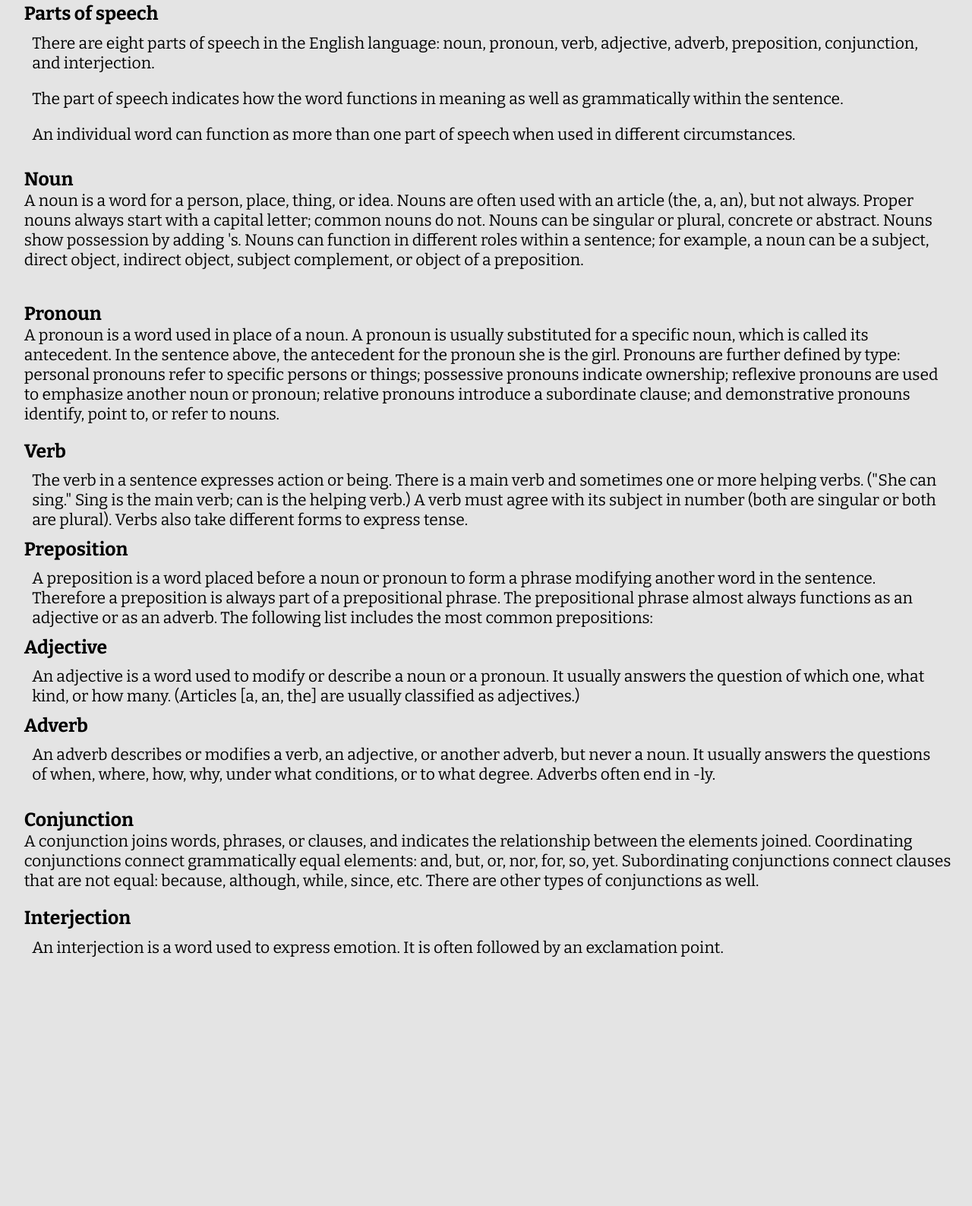
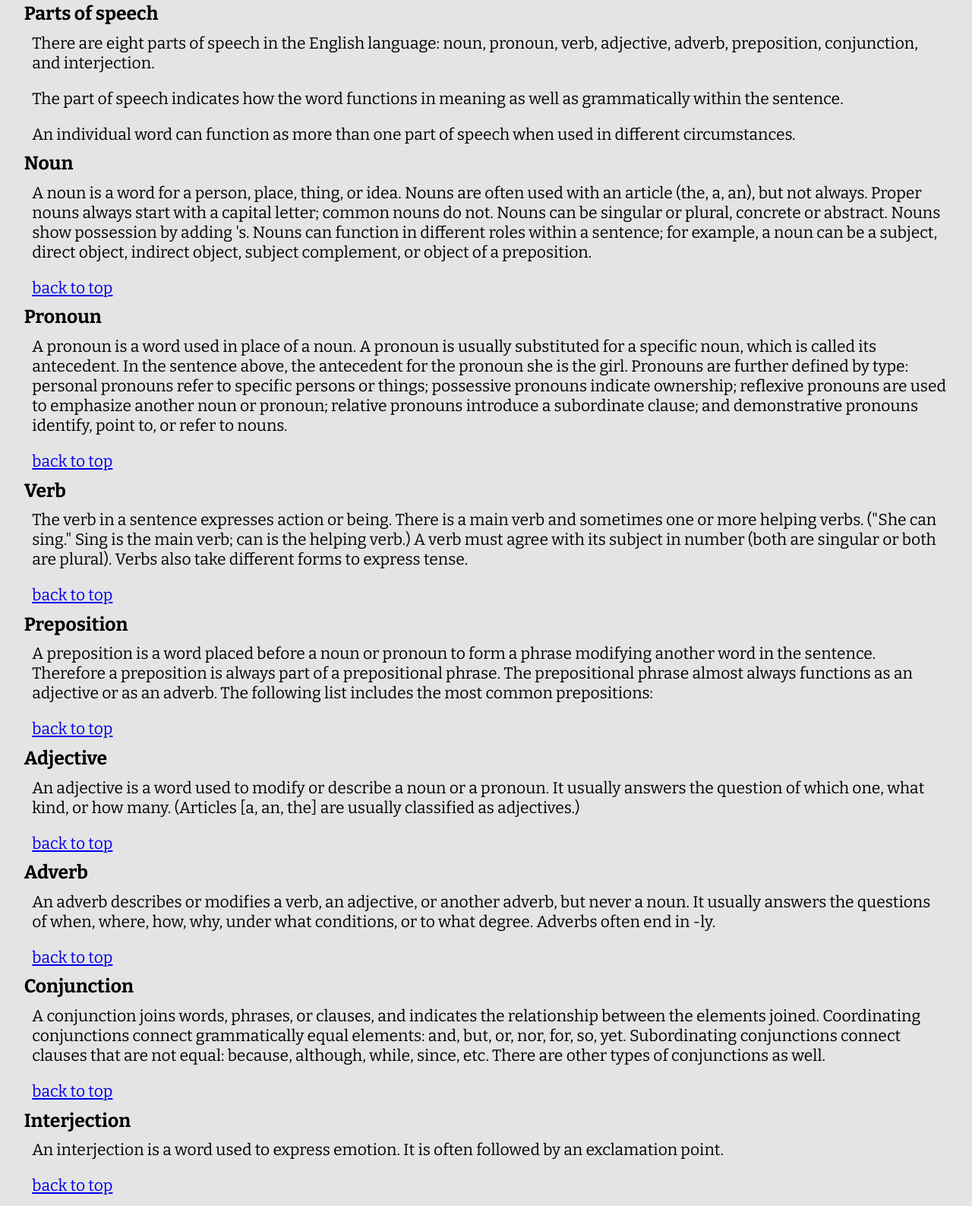
Before and after one commit to sasiqwerty/netfy, a plain HTML site: page index.html in a window 1280 px wide. Shown: the part 272-1859 px from the top of the page at 76% size. Before the commit the page ends 1563 px from the top, so only its background shows below. Drawn offline with nearby package versions, Linux system fonts and the light colour scheme.

Commit message:
testing links and stuff

```diff
--- a/index.html
+++ b/index.html
@@ -59,9 +59,8 @@
         An individual word can function as more than one part of speech when
         used in different circumstances.
       </p>
-
-      <p id="noun-info">
-        <h3>Noun</h3>
+      <h3 id="noun-info">Noun</h3>
+      <p>
         A noun is a word for a person, place, thing, or idea. Nouns are often
         used with an article (the, a, an), but not always. Proper nouns always
         start with a capital letter; common nouns do not. Nouns can be singular
@@ -70,8 +69,9 @@
         noun can be a subject, direct object, indirect object, subject
         complement, or object of a preposition.
       </p>
-      <p id="pronoun-info">
-        <h3>Pronoun</h3>
+      <p><a href="#">back to top</a></p>
+      <h3 id="pronoun-info">Pronoun</h3>
+      <p>
         A pronoun is a word used in place of a noun. A pronoun is usually
         substituted for a specific noun, which is called its antecedent. In the
         sentence above, the antecedent for the pronoun she is the girl. Pronouns
@@ -81,7 +81,8 @@
         introduce a subordinate clause; and demonstrative pronouns identify,
         point to, or refer to nouns.
       </p>
-      <h3>Verb</h3>
+      <p><a href="#">back to top</a></p>
+      <h3 id="verb-info">Verb</h3>
       <p id="verb-info">
         The verb in a sentence expresses action or being. There is a main verb
         and sometimes one or more helping verbs. ("She can sing." Sing is the
@@ -89,28 +90,32 @@
         in number (both are singular or both are plural). Verbs also take
         different forms to express tense.
       </p>
-      <h3>Preposition</h3>
-      <p id="preposition-info">
+      <p><a href="#">back to top</a></p>
+      <h3 id="preposition-info">Preposition</h3>
+      <p>
         A preposition is a word placed before a noun or pronoun to form a phrase
         modifying another word in the sentence. Therefore a preposition is
         always part of a prepositional phrase. The prepositional phrase almost
         always functions as an adjective or as an adverb. The following list
         includes the most common prepositions:
       </p>
-      <h3>Adjective</h3>
-      <p id="adjective-info">
+      <p><a href="#">back to top</a></p>
+      <h3 id="adjective-info">Adjective</h3>
+      <p>
         An adjective is a word used to modify or describe a noun or a pronoun.
         It usually answers the question of which one, what kind, or how many.
         (Articles [a, an, the] are usually classified as adjectives.)
       </p>
-      <h3>Adverb</h3>
-      <p id="adverb-info">
+      <p><a href="#">back to top</a></p>
+      <h3 id="adverb-info">Adverb</h3>
+      <p>
         An adverb describes or modifies a verb, an adjective, or another adverb,
         but never a noun. It usually answers the questions of when, where, how,
         why, under what conditions, or to what degree. Adverbs often end in -ly.
       </p>
-      <p id="conjunction-info">
-        <h3>Conjunction</h3>
+      <p><a href="#">back to top</a></p>
+      <h3 id="conjunction-info">Conjunction</h3>
+      <p>
         A conjunction joins words, phrases, or clauses, and indicates the
         relationship between the elements joined. Coordinating conjunctions
         connect grammatically equal elements: and, but, or, nor, for, so, yet.
@@ -118,11 +123,13 @@
         although, while, since, etc. There are other types of conjunctions as
         well.
       </p>
-      <h3>Interjection</h3>
-      <p id="interjection-info">
+      <p><a href="#">back to top</a></p>
+      <h3 id="interjection-info">Interjection</h3>
+      <p>
         An interjection is a word used to express emotion. It is often followed
         by an exclamation point.
       </p>
+      <p><a href="#">back to top</a></p>
     </div>
   </body>
 </html>
```
